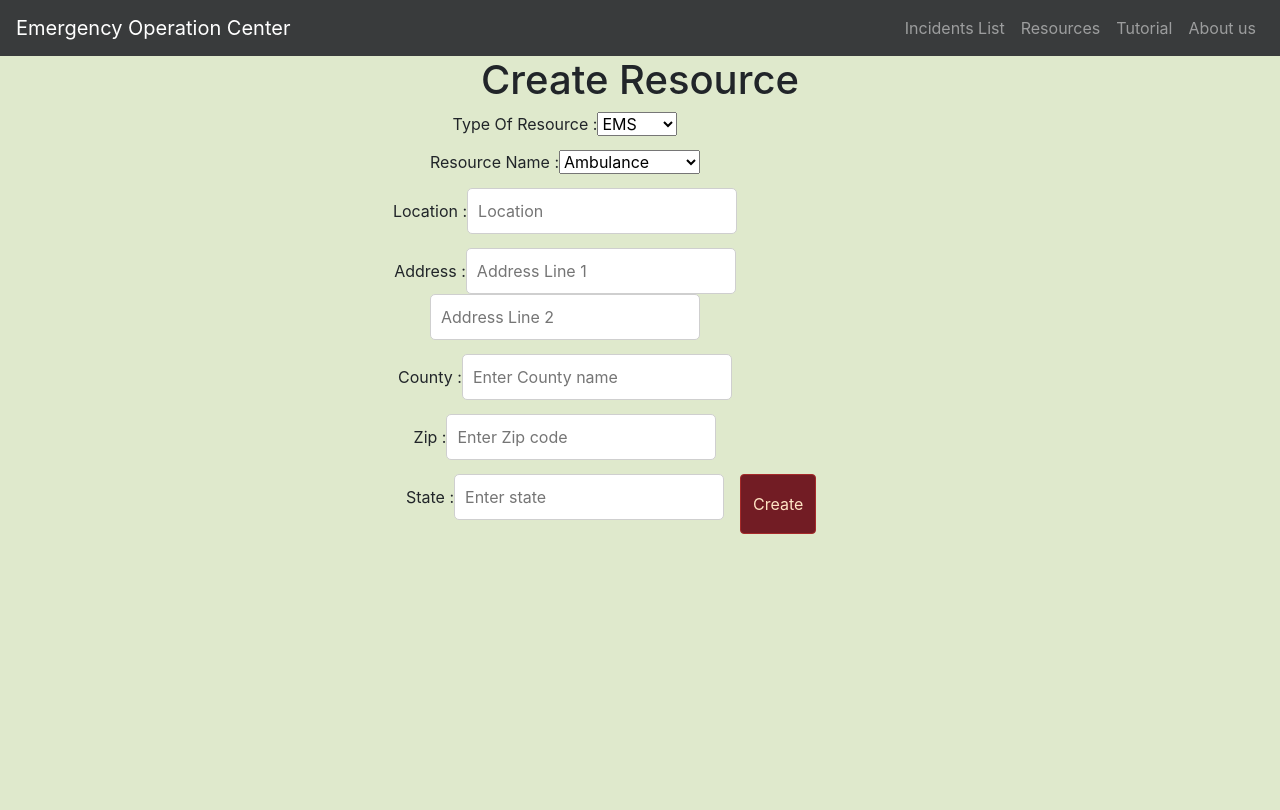
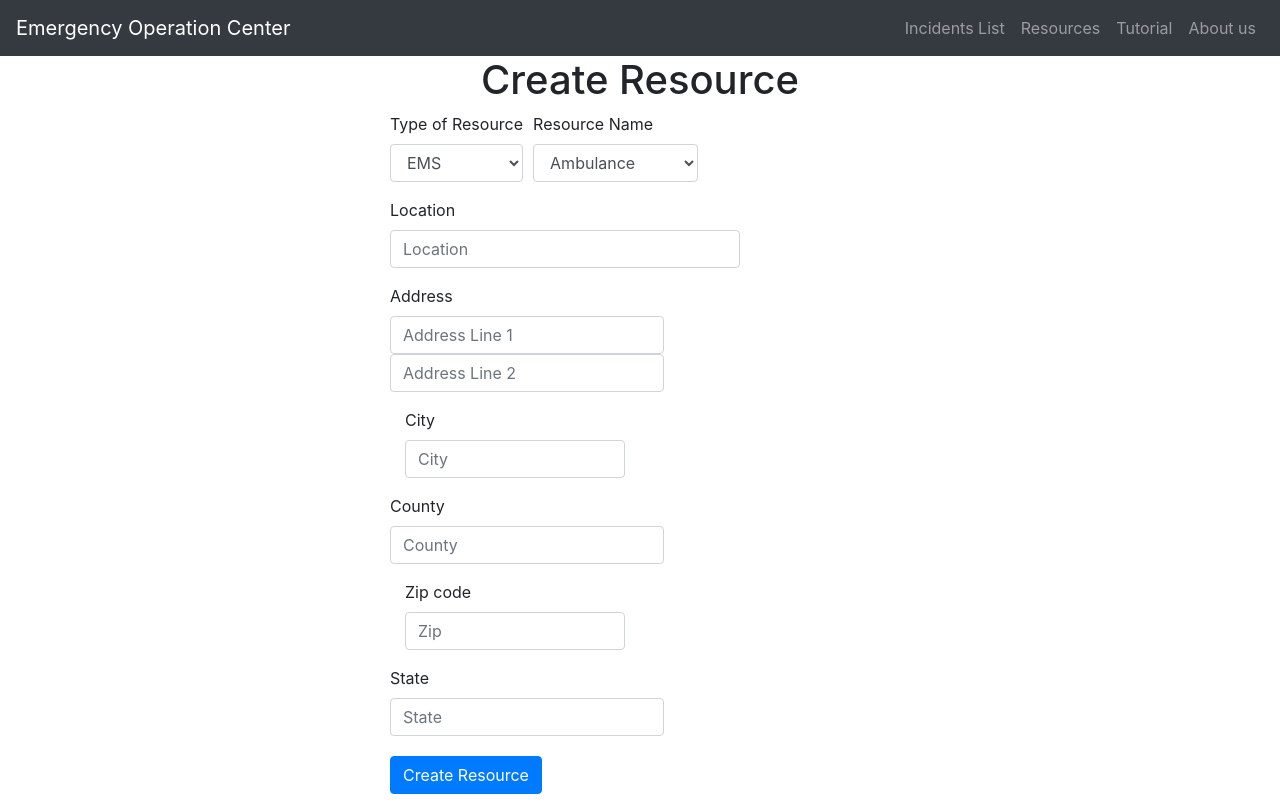
Before and after one commit to redhug/Disaster-Managemnet, a React (Create React App) app in the folder EOC/frontend/: page /CreateResource in a window 1280 px wide. Built offline with nearby package versions, Linux system fonts and the light colour scheme.

Commit message:
Modified CreateResource.js

```diff
--- a/EOC/frontend/src/components/CreateResource.js
+++ b/EOC/frontend/src/components/CreateResource.js
@@ -2,6 +2,7 @@ import React from "react";
 import { Button } from "react-bootstrap";
 import "../static/css/CreateResource.css";
 import NavbarApp from "./navbar.component"
+import 'bootstrap/dist/css/bootstrap.min.css';
 
 export default class Form extends React.Component {
   state = {
@@ -38,101 +39,104 @@ onSubmit = e =>{
 
   render() {
     return (
-     <div><NavbarApp />
-
+    <div>
+      <link rel="stylesheet" href="https://maxcdn.bootstrapcdn.com/bootstrap/4.0.0/css/bootstrap.min.css"
+            integrity="sha384-Gn5384xqQ1aoWXA+058RXPxPg6fy4IWvTNh0E263XmFcJlSAwiGgFAW/dAiS6JXm"
+            crossorigin="anonymous">
+        </link>
+      <NavbarApp />
     <h1 align="center">Create Resource</h1>
-      <form align="center">
-      <div className="inputBox width70">
-          <label>Type Of Resource :
-                <select>
+      <form >
+      <div class="form-group">
+        <label for="typeofresource">Type of Resource</label>
+          <select class="form-control" id="typeofresource">
                       <option value='0'>EMS</option>
                      <option value='0'>Fire</option>
                      <option value='1'>Hazmat</option>
                      <option value='2'>Utilities</option>
                      <option value='3'>Person</option>
            </select>
-        </label>
       </div>
-        <br/>
-        <div className="inputBox width70">
-        <label>
-            Resource Name :
-        <select>
+      <div class="form-group ml2">
+        <label for="resourcename">Resource Name</label>
+            <select class="form-control" id="resourcename">
                      <option value='0'>Ambulance</option>
                      <option value='0'>Air Ambulance</option>
                      <option value='1'>Resouce Tank</option>
                      <option value='2'>Field aid station</option>
             </select>
-        </label>
       </div>
-        <br />
-        <div className="inputBox width70">
-        <label>
-            Location :
-        <input
+        <div class="form-group width70 ">
+          <label for="location">Location</label>
+          <input type="text"
+                class="form-control"
                  name="location"
                  placeholder="Location"
                  value={this.state.location}
                  onChange={e => this.change(e)}
             />
-        </label>
           </div>
-        <br />
-        <div className="inputBox width70">
-        <label> Address :
-        <input
+        <div class="form-group">
+        <label for="address">Address</label>
+        <input type="text"
+               class="form-control"
                name="address"
                placeholder="Address Line 1"
                value={this.state.description}
                onChange={e => this.change(e)}
         />
-          <input
+          <input type="text"
+                 class="form-control"
                  name="address"
                  placeholder="Address Line 2"
                  value={this.state.description}
                  onChange={e => this.change(e)}
         />
-        <br />
-        </label>
       </div>
-        <br />
-        <div className="inputBox width70">
-        <label>
-          County :
-          <input
+      <div class="form-group col-md-6">
+        <label for="city">City</label>
+          <input type="text"
+                 class="form-control"
+                 name="City"
+                 placeholder="City"
+                 value={this.state.location}
+                 onChange={e => this.change(e)}
+          />
+      </div>
+      <div class="form-group">
+        <label for="county">County</label>
+          <input type="text"
+                 class="form-control"
                  name ="county"
-          placeholder="Enter County name"
+                 placeholder="County"
                  value={this.state.description}
                  onChange={e => this.change(e)}
           />
-        </label>
       </div>
-        <br />
-        <div className="inputBox width70">
-        <label>
-          Zip :
-          <input
-          name ="zip"
-          placeholder="Enter Zip code"
+        <div class="form-group col-md-6">
+          <label for="zip">Zip code</label>
+            <input type ="text"
+                   class="form-control"
+                   name="Zip"
+                   placeholder="Zip"
                    value={this.state.description}
                    onChange={e => this.change(e)}
             />
-        </label>
         </div>
-        <br />
-        <div className="inputBox width70">
-        <label>
-          State :
-          <input
-          name ="state"
-          placeholder="Enter state"
+        <div class="form-group">
+          <label for="state">State</label>
+          <input type="text"
+                 class="form-control"
+                 name="State"
+                 placeholder="State"
                  value={this.state.description}
                  onChange={e => this.change(e)}
           />
-        </label>
+          <div className="create mt20">
+              <Button
+                bssize="large" type="submit">Create Resource</Button>
           </div>
-        <br />
-        <Button onClick={e => this.onSubmit(e)}>Create</Button>
+        </div>
       </form>
     </div>
     );
```
Lines whose indentation alone changed are shown as unchanged.
